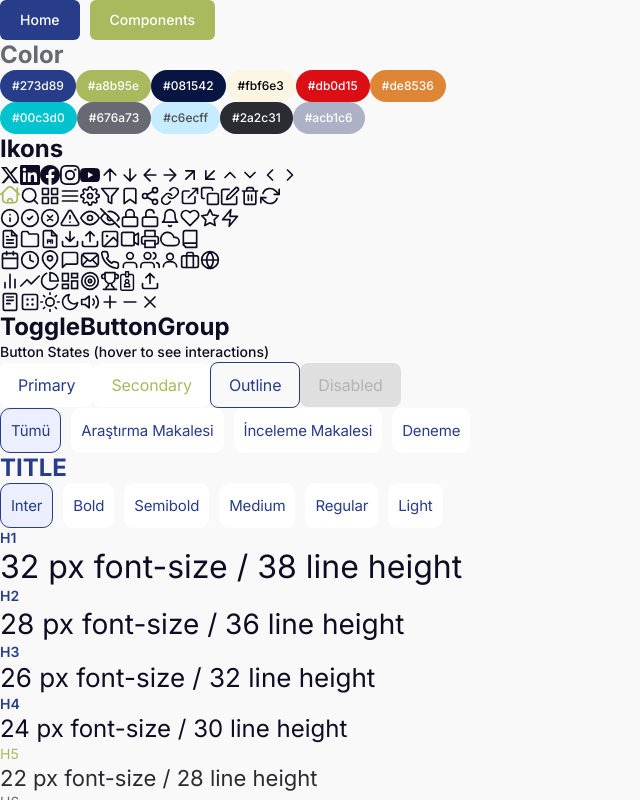
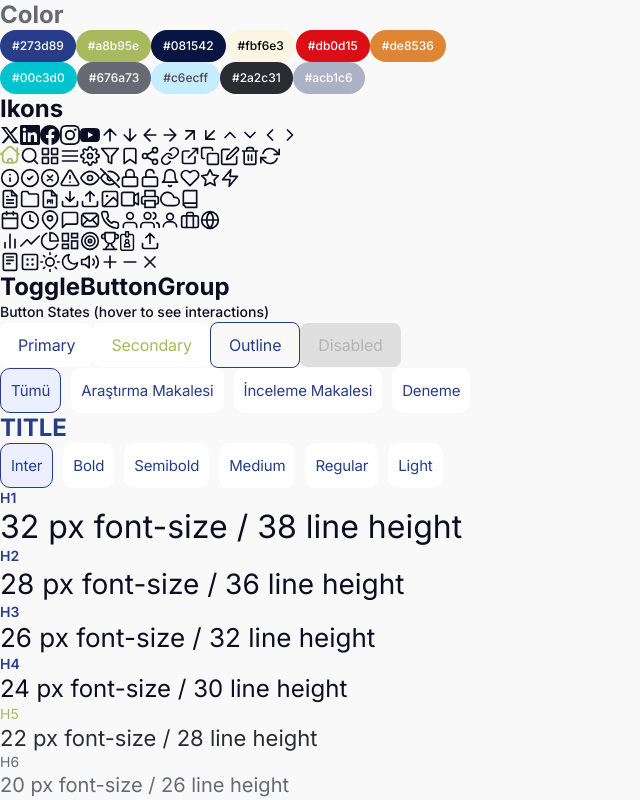
Before and after one commit to handeada/zeplin-case, a React (Vite) app: page /components in a window 1280 px wide. Shown: the top 800 px of the page, without its empty margins (0-640 px from the left). Built offline with nearby package versions, Linux system fonts and the light colour scheme.

Commit message:
feat(Header): implement primary and secondary filled button styles; add new icons for committee and author guide

```diff
--- a/src/App.jsx
+++ b/src/App.jsx
@@ -6,48 +6,6 @@ import ComponentLibrary from "./pages/ComponentLibrary/ComponentLibrary";
 function App() {
   return (
     <BrowserRouter>
-      {/* Navigation Links - Floating Buttons */}
-      <nav
-        style={{
-          top: "20px",
-          right: "20px",
-          zIndex: 1000,
-          display: "flex",
-          gap: "10px",
-        }}
-      >
-        <Link
-          to="/"
-          style={{
-            padding: "10px 20px",
-            background: "#273d89",
-            color: "white",
-            border: "none",
-            borderRadius: "6px",
-            textDecoration: "none",
-            fontSize: "14px",
-            fontWeight: "500",
-          }}
-        >
-          Home
-        </Link>
-        <Link
-          to="/components"
-          style={{
-            padding: "10px 20px",
-            background: "#a8b95e",
-            color: "white",
-            border: "none",
-            borderRadius: "6px",
-            textDecoration: "none",
-            fontSize: "14px",
-            fontWeight: "500",
-          }}
-        >
-          Components
-        </Link>
-      </nav>
-
       <Routes>
         <Route path="/" element={<HomePage />} />
         <Route path="/components" element={<ComponentLibrary />} />
--- a/src/components/Header/Header.jsx
+++ b/src/components/Header/Header.jsx
@@ -63,10 +63,18 @@ const Header = () => {
               </nav>
 
               <div className="header__actions">
-                <Button variant="primary" size="medium">
+                <Button
+                  variant="primary-filled"
+                  size="md"
+                  leftIcon={<Icon name="committee" size="24px" />}
+                >
                   Dergi Kurulu
                 </Button>
-                <Button variant="secondary" size="medium">
+                <Button
+                  variant="secondary-filled"
+                  size="md"
+                  leftIcon={<Icon name="authorGuide" size="24px" />}
+                >
                   Yazar Rehberi
                 </Button>
               </div>
--- a/src/components/Header/Header.scss
+++ b/src/components/Header/Header.scss
@@ -34,7 +34,7 @@
     text-decoration: none;
     background-color: color("primary");
     border-radius: 0 54px 0 0;
-    padding: 1.25rem 4rem 1.5rem 2rem;
+    padding: 1.25rem 3rem 1.5rem 2rem;
 
     img {
       width: 283px;
--- a/src/components/ui/Button/Button.scss
+++ b/src/components/ui/Button/Button.scss
@@ -62,6 +62,40 @@
   }
 
   // ===========================================
+  // Primary Filled Button (Figma variant)
+  // Default: Primary bg, white text
+  // Hover: Primary-dark bg, white text
+  // ===========================================
+  &--primary-filled {
+    background-color: color('primary');
+    color: white;
+    padding: 17px 24px 17px 15px;
+    border: 1px solid color('gray-300');
+    border-radius: 50px;
+    font-family: $font-family-base;
+    font-size: map-get($font-sizes, 'md-lg');
+    font-weight: map-get($font-weights, 'regular');
+    line-height: 21px;
+    letter-spacing: 0%;
+
+    &:hover:not(:disabled) {
+      background-color: color('primary-dark');
+      color: white;
+      border-color: color('gray-300');
+    }
+
+    &:active:not(:disabled) {
+      background-color: color('primary-dark');
+      color: white;
+      border-color: color('gray-300');
+    }
+
+    &:disabled {
+      @include button-disabled;
+    }
+  }
+
+  // ===========================================
   // Secondary Button (D2C Green: #a8b95e)
   // ===========================================
   &--secondary {
@@ -78,6 +112,40 @@
       background-color: color('success-light');
       color: color('secondary');
       border: 1px solid color('secondary');
+    }
+
+    &:disabled {
+      @include button-disabled;
+    }
+  }
+
+  // ===========================================
+  // Secondary Filled Button (Figma variant)
+  // Default: Secondary bg (#a8b95e), white text
+  // Hover: Secondary-dark bg (#2b3016), white text
+  // ===========================================
+  &--secondary-filled {
+    background-color: color('secondary');
+    color: white;
+    padding: 17px 24px 17px 15px;
+    border: 1px solid color('gray-300');
+    border-radius: 50px;
+    font-family: $font-family-base;
+    font-size: map-get($font-sizes, 'md-lg');
+    font-weight: map-get($font-weights, 'regular');
+    line-height: 21px;
+    letter-spacing: 0%;
+
+    &:hover:not(:disabled) {
+      background-color: color('secondary-dark');
+      color: white;
+      border-color: color('gray-300');
+    }
+
+    &:active:not(:disabled) {
+      background-color: color('secondary-dark');
+      color: white;
+      border-color: color('gray-300');
     }
 
     &:disabled {
@@ -214,9 +282,12 @@
     align-items: center;
     justify-content: center;
 
-    svg {
-      width: 18px;
-      height: 18px;
+    &--left {
+      margin-right: 8px;
+    }
+
+    &--right {
+      margin-left: 8px;
     }
   }
 
```
Also changed, not shown: src/components/ui/Icon/Icon.jsx (+34 -0 lines).
